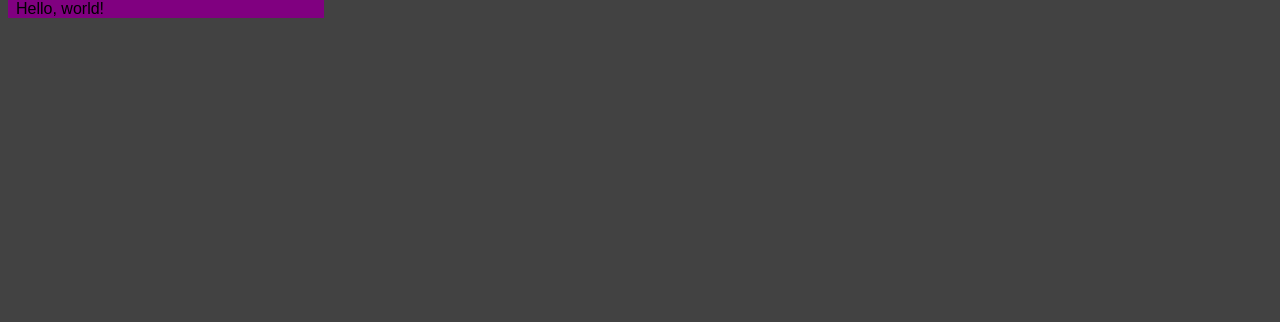
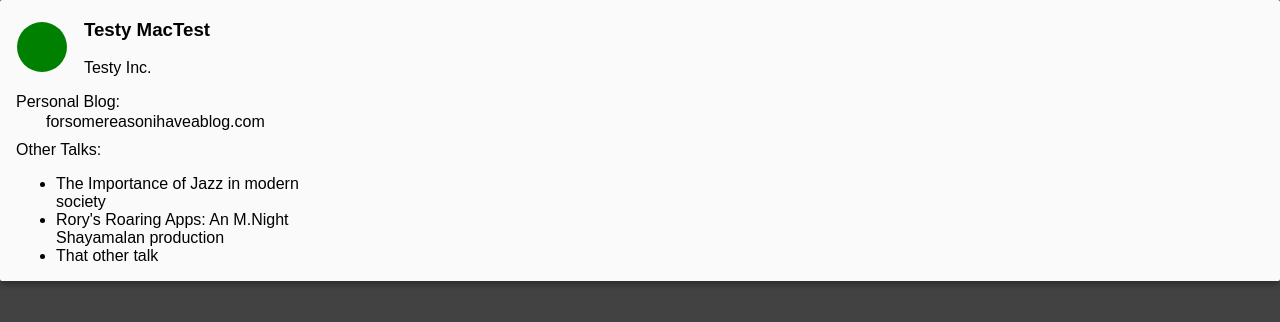
Before and after one commit to AIE-London/mydevoxx-dashboard, a React (Create React App) app: page / in a window 1280 px wide. Shown: the top 322 px of the page. Built offline with nearby package versions, Linux system fonts and the light colour scheme.

Commit message:
added property data to the component

```diff
--- a/package.json
+++ b/package.json
@@ -6,6 +6,7 @@
     "react": "^15.4.2",
     "react-dom": "^15.4.2",
     "react-flexbox-grid": "^1.0.2",
+    "styled-components": "^1.4.4",
     "superagent": "^3.5.2",
     "then-request": "^2.2.0",
     "whatwg-fetch": "^2.0.3"
--- a/src/components/speaker-card.js
+++ /dev/null
@@ -1,52 +0,0 @@
-/**
- * Created by DLINDSAY on 03-Apr-17.
- */
-import React from 'react';
-//import StyleSheet from 'react-style';
-import { Grid, Row, Col } from 'react-flexbox-grid';
-
-const circle = {
-        borderRadius: 50,
-        width: 40,
-        height: 40,
-        background: 'green'
-};
-
-const flexContainer = {
-        flex: 1
-
-};
-
-class speakerCard extends React.Component {
-    render() {
-        return <Grid fluid>
-            <Row>
-                <Col xs={6} md={3} style={{background: 'purple'}}>
-                    Hello, world!
-                </Col>
-            </Row>
-
-        </Grid>;
-
-    }
-}
-/*
-class speakerCard extends React.Component {
-    render() {
-        return <div style={flexContainer}>
-            <div style={circle}></div>
-            <div>name goes here</div>
-            <div>title goes here and there</div>
-            <ul>
-                <li>info 1 here</li>
-                <li>info 2 here</li>
-                <li>info 3 here</li>
-            </ul>
-        </div>;
-
-    }
-}
-*/
-
-
-export default speakerCard;
--- a/src/index.js
+++ b/src/index.js
@@ -1,11 +1,12 @@
 import React from 'react';
 import ReactDOM from 'react-dom';
 
-import App from './components/speaker-card.js';
+import App from './main/components/SpeakerCard/index.js';
 
 import './index.css';
 
 ReactDOM.render(
-  <App />,
+  <App name="Testy MacTest" company="Testy Inc." blog="forsomereasonihaveablog.com"
+       talks={["The Importance of Jazz in modern society","Rory's Roaring Apps: An M.Night Shayamalan production","That other talk"]}/>,
   document.getElementById('root')
 );
--- /dev/null
+++ b/src/main/components/SpeakerCard/index.js
@@ -0,0 +1,78 @@
+/**
+ * Created by DLINDSAY on 03-Apr-17.
+ */
+import React from 'react';
+//import StyleSheet from 'react-style';
+import { Grid, Row, Col } from 'react-flexbox-grid';
+import Title from '../SpeakerTitle';
+import Card from '../Card';
+
+
+const circle = {
+        borderRadius: 50,
+        width: 50,
+        height: 50,
+        background: 'green'
+};
+
+const flexContainer = {
+        flex: 1
+
+};
+
+class speakerCard extends React.Component {
+
+    render() {
+        return <Card><Grid fluid>
+            <Row>
+                <Col xs={6} md={2} >
+                    <Row around="xs" middle="xs">
+                        <div style={circle}></div>
+                        <Title name={this.props.name} company={this.props.company}/>
+                    </Row>
+                </Col>
+            </Row>
+            <Row>
+                <Col md={3}>
+                    <div>Personal Blog:</div>
+                    <div style={{paddingLeft: 30, paddingBottom: 10, paddingTop: 2}}>{this.props.blog}</div>
+                </Col>
+            </Row>
+            <Row>
+                <Col md={3}>
+                    <div>Other Talks:</div>
+                    <ul>
+                        {
+                            this.props.talks.map( function(talk) {
+                                return <li>{talk}</li>
+                            })
+                        }
+
+                    </ul>
+                </Col>
+            </Row>
+
+        </Grid> </Card>;
+
+    }
+}
+/*
+class speakerCard extends React.Component {
+    render() {
+        return <div style={flexContainer}>
+            <div style={circle}></div>
+            <div>name goes here</div>
+            <div>title goes here and there</div>
+            <ul>
+                <li>info 1 here</li>
+                <li>info 2 here</li>
+                <li>info 3 here</li>
+            </ul>
+        </div>;
+
+    }
+}
+*/
+
+
+export default speakerCard;
--- /dev/null
+++ b/src/main/components/SpeakerTitle/index.js
@@ -0,0 +1,16 @@
+/**
+ * Created by DLINDSAY on 04-Apr-17.
+ */
+import React from 'react';
+
+class speakerTitle extends React.Component{
+
+
+    render() {
+      return <div>
+          <h3>{this.props.name}</h3>
+          <p>{this.props.company}</p>
+      </div>
+  }
+};
+export default speakerTitle;
```
